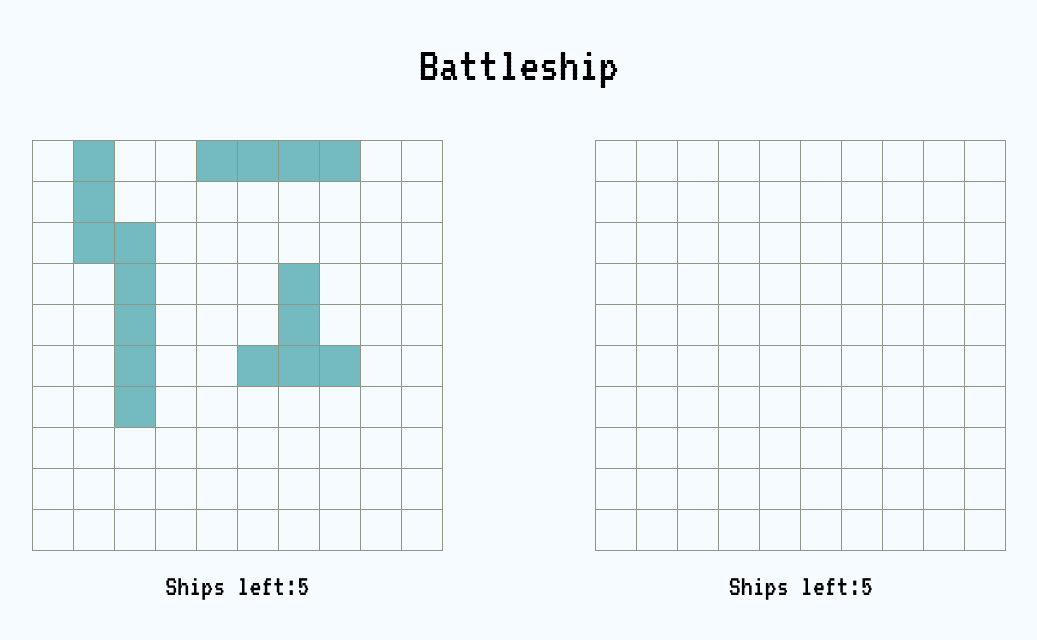
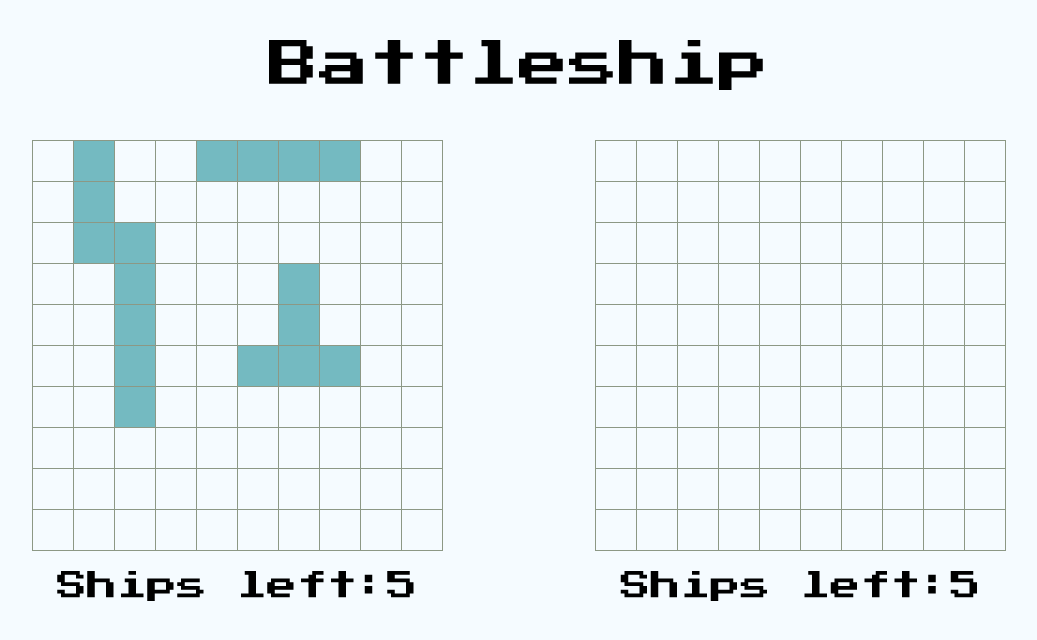
Before and after one commit to fcrozatier/battleship, a React (Create React App) app: page / in a window 1280 px wide. Shown: the top 640 px of the page, without its empty margins (121-1158 px from the left). Built offline with nearby package versions, Linux system fonts and the light colour scheme.

Commit message:
implement position check with fleet

```diff
--- a/public/index.html
+++ b/public/index.html
@@ -31,6 +31,10 @@
     />
     <link rel="preconnect" href="https://fonts.gstatic.com" />
     <link
+      href="https://fonts.googleapis.com/css2?family=Press+Start+2P&display=swap"
+      rel="stylesheet"
+    />
+    <link
       href="https://fonts.googleapis.com/css2?family=VT323&display=swap"
       rel="stylesheet"
     />
--- a/src/components/Board.jsx
+++ b/src/components/Board.jsx
@@ -10,6 +10,11 @@ const Board = ({ fleet, hits, onClick }) => {
   const handleDrop = (i, id) => {
     setGameboard({ ...gameboard, board: gameboard.reposition(i, id) });
   };
+
+  // const createBoard = (list) => {
+  //   const cells = new Array(100).fill(0);
+  //   return list.forEach((unit) => { cells[unit.index] = unit.ship; });
+  // };
 
   const drawBoard = () => gameboard.board.map((cell, i) => (
     <Cell
--- a/src/components/Cell.jsx
+++ b/src/components/Cell.jsx
@@ -5,12 +5,10 @@ import { useDrop } from 'react-dnd';
 import Ship from './Ship';
 
 function Cell({
-  // eslint-disable-next-line no-unused-vars
   value,
   hit,
   onClick,
   onDrop,
-  // eslint-disable-next-line no-unused-vars
   onCanDrop,
 }) {
   const [{ canDrop, isOver }, drop] = useDrop({
@@ -26,7 +24,6 @@ function Cell({
   });
 
   const classes = hit ? 'cell hit' : 'cell';
-  // const dropStyle = isOver && canDrop ?
   const style = {
     backgroundColor: canDrop && 'rgb(248, 249, 231)',
     border:
--- a/src/index.css
+++ b/src/index.css
@@ -14,7 +14,7 @@ html {
 
 body {
   margin: 0;
-  font-family: "VT323", monospace;
+  font-family: "Press Start 2P", "VT323", monospace;
   font-size: 30px;
   background-color: var(--bg);
 }
--- a/src/modules/Gameboard.js
+++ b/src/modules/Gameboard.js
@@ -23,12 +23,50 @@ export default (size = 10) => {
     if (Math.floor(index / size) !== Math.floor(endIdx / size)) return false;
 
     // Check positions are free
-    // TODO: NOT RELY ON .BOARD BUT .FLEET
-    if (
-      board.slice(index, endIdx + 1).some((el) => el.id && el.id !== ship.id)
-    ) {
-      return false;
+    // eslint-disable-next-line no-restricted-syntax
+    for (const unit of fleet) {
+      // for other horizontal, head or tail of ship should not end in their middle of these
+      if (unit.ship.id !== ship.id && !unit.v) {
+        if (unit.index <= index && unit.index + unit.ship.length - 1 >= index) {
+          return false;
+        }
+        if (
+          unit.index <= endIdx
+          && unit.index + unit.ship.length - 1 >= endIdx
+        ) {
+          return false;
+        }
+      } else if (unit.ship.id !== ship.id && unit.v) {
+        // for other vertical, their head modulo size should not be in the middle of ship
+        if (
+          unit.index <= index
+          && unit.index + (unit.ship.length - 1) * size >= index
+        ) {
+          if (
+            index % size <= unit.index % size
+            && endIdx % size >= unit.index % size
+          ) {
+            return false;
+          }
+        }
+        if (
+          unit.index <= endIdx
+          && unit.index + (unit.ship.length - 1) * size >= endIdx
+        ) {
+          if (
+            index % size <= unit.index % size
+            && endIdx % size >= unit.index % size
+          ) {
+            return false;
+          }
+        }
+      }
     }
+    // if (
+    //   board.slice(index, endIdx + 1).some((el) => el.id && el.id !== ship.id)
+    // ) {
+    //   return false;
+    // }
 
     return true;
   };
@@ -50,12 +88,52 @@ export default (size = 10) => {
     }
 
     // Check positions are free
-    // TODO: NOT RELY ON .BOARD BUT .FLEET
-    for (let i = index; i <= end; i += size) {
-      if (board[i].id && board[i].id !== ship.id) {
-        return false;
+    // eslint-disable-next-line no-restricted-syntax
+    for (const unit of fleet) {
+      // for other vertical, should not be aligned with head of tail of ship in their middle
+      if (unit.ship.id !== ship.id && unit.v) {
+        if (unit.index % size === index % size) {
+          if (
+            unit.index <= index
+            && unit.index + (unit.ship.length - 1) * size >= index
+          ) {
+            return false;
+          }
+          if (
+            unit.index <= end
+            && unit.index + (unit.ship.length - 1) * size >= end
+          ) {
+            return false;
+          }
+        }
+      } else if (unit.ship.id !== ship.id && !unit.v) {
+        // for other horizontal, their head or tail modulo size should not surround index
+        if (index <= unit.index && unit.index <= end) {
+          if (
+            unit.index % size <= index % size
+            && index % size <= (unit.index + unit.ship.length - 1) % size
+          ) {
+            return false;
+          }
+        }
+        if (
+          index <= unit.index + unit.ship.length - 1
+          && unit.index + unit.ship.length - 1 <= end
+        ) {
+          if (
+            unit.index % size <= index % size
+            && index % size <= (unit.index + unit.ship.length - 1) % size
+          ) {
+            return false;
+          }
+        }
       }
     }
+    // for (let i = index; i <= end; i += size) {
+    //   if (board[i].id && board[i].id !== ship.id) {
+    //     return false;
+    //   }
+    // }
 
     return true;
   };
```
Also changed, not shown: 2 other files (tests, documents, lock files or other folders).
